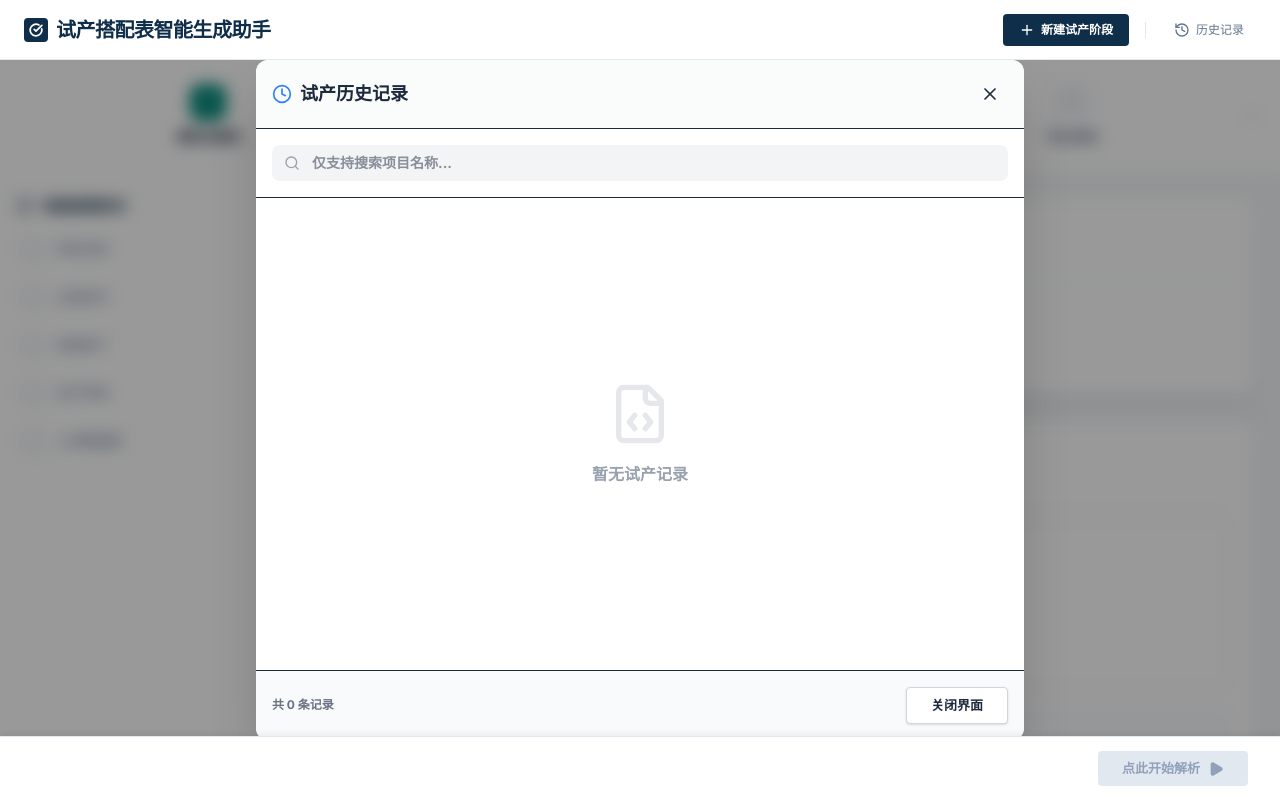
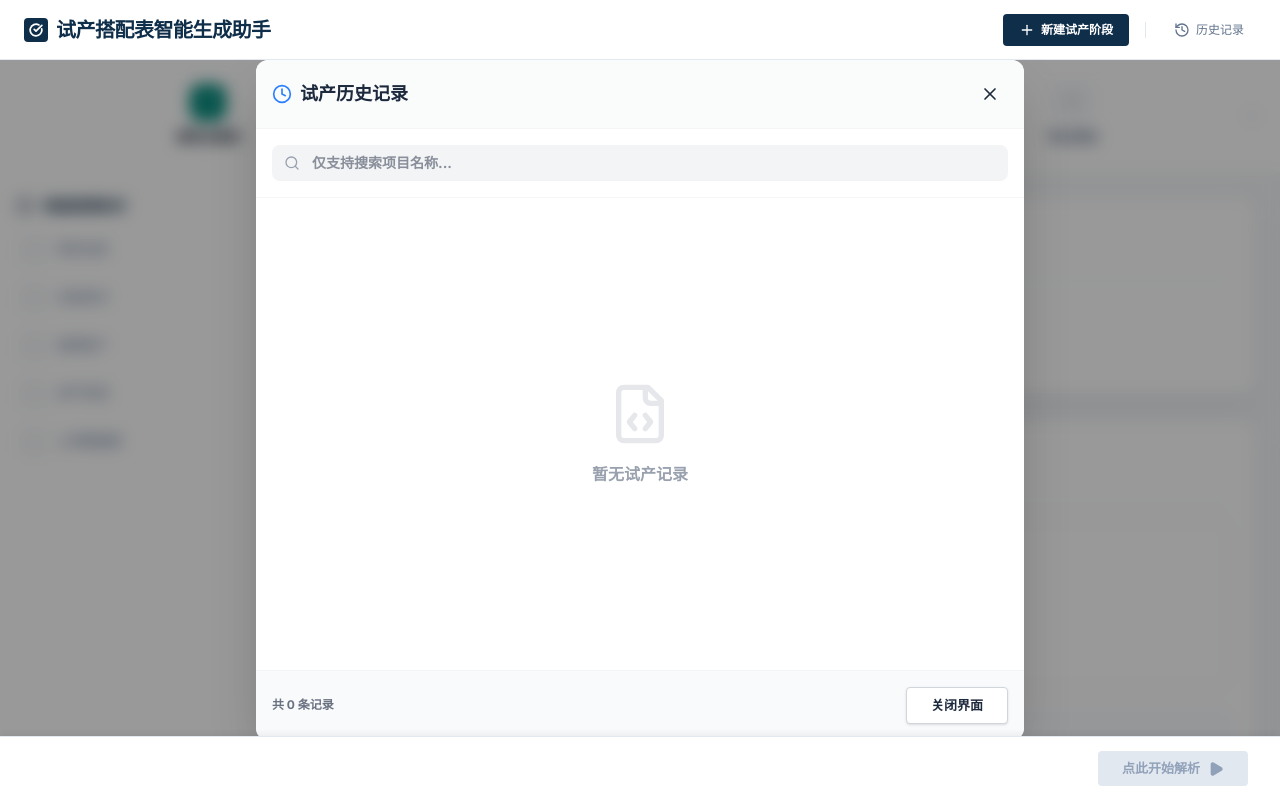
Before and after one commit to tengjiaozhai/trial-production, a React (Vite) app: page / in a window 1280 px wide. Both pictures are taken after a click on the button "历史记录". Built offline with nearby package versions, Linux system fonts and the light colour scheme.

Commit message:
fix: You话样式

```diff
--- a/index.html
+++ b/index.html
@@ -3,7 +3,7 @@
   <head>
     <meta charset="UTF-8" />
     <meta name="viewport" content="width=device-width, initial-scale=1.0" />
-    <title>My Google AI Studio App</title>
+    <title>试产搭配表智能生成助手</title>
   </head>
   <body>
     <div id="root"></div>
--- a/src/components/HistoryModal.tsx
+++ b/src/components/HistoryModal.tsx
@@ -52,7 +52,7 @@ export function HistoryModal({ isOpen, onClose, history, onLoad, onCopy, onDelet
             exit={{ opacity: 0, scale: 0.95, y: 20 }}
             className="fixed left-1/2 top-1/2 -translate-x-1/2 -translate-y-1/2 w-full max-w-3xl bg-white rounded-xl shadow-2xl z-[101] overflow-hidden flex flex-col h-[85vh]"
           >
-            <div className="flex items-center justify-between p-4 border-b bg-gray-50/80 backdrop-blur-md sticky top-0 z-10 shrink-0">
+            <div className="flex items-center justify-between p-4 border-b border-gray-100/70 bg-gray-50/80 backdrop-blur-md sticky top-0 z-10 shrink-0">
               <div className="flex items-center gap-2">
                 <Clock className="text-blue-500" size={20} />
                 <h2 className="text-lg font-bold">试产历史记录</h2>
@@ -62,7 +62,7 @@ export function HistoryModal({ isOpen, onClose, history, onLoad, onCopy, onDelet
               </button>
             </div>
 
-            <div className="p-4 border-b bg-white shrink-0">
+            <div className="p-4 border-b border-gray-100/70 bg-white shrink-0">
               <div className="relative">
                 <Search size={16} className="absolute left-3 top-1/2 -translate-y-1/2 text-gray-400" />
                 <input
@@ -159,7 +159,7 @@ export function HistoryModal({ isOpen, onClose, history, onLoad, onCopy, onDelet
               )}
             </div>
 
-            <div className="p-4 border-t bg-gray-50 flex justify-between items-center shrink-0">
+            <div className="p-4 border-t border-gray-100/70 bg-gray-50 flex justify-between items-center shrink-0">
               <div className="flex items-center gap-4">
                  <span className="text-[12px] text-gray-500 font-bold">
                    共 {filteredHistory.length} 条记录
--- a/src/components/TrialProductionTable.tsx
+++ b/src/components/TrialProductionTable.tsx
@@ -2,7 +2,7 @@ import React, { useRef, useState, useEffect, useCallback } from 'react';
 import { FIELD_GROUPS, FIELD_DEFS } from '@/src/constants';
 import { SKUData, FieldDefinition, StepId } from '@/src/types';
 import { cn } from '@/src/lib/utils';
-import { Trash2, Plus, GripVertical, ChevronDown, X, Copy, ClipboardPaste, Pencil } from 'lucide-react';
+import { Trash2, Plus, GripVertical, ChevronDown, X, Copy, ClipboardPaste } from 'lucide-react';
 import { listSupplyKeys } from '../lib/supplyProjection';
 import { buildStep5TableModel } from '../lib/step5TableModel';
 import type { Step5Row } from '../lib/step5TableModel';
@@ -424,11 +424,6 @@ function SortableRow({
                         readOnly={field.behavior === 'calc' || currentStep === 5}
                         disabled={currentStep === 5}
                       />
-                      {currentStep !== 5 && field.behavior !== 'calc' && (
-                        <div className="pr-2 text-slate-300 pointer-events-none">
-                          <Pencil size={12} />
-                        </div>
-                      )}
                     </>
                   )}
                 </div>
@@ -611,7 +606,7 @@ export function TrialProductionTable({
   const visibleFields = getVisibleFields();
   let basicInfoFields = visibleFields.filter(f => f.group === '基本信息');
   if (currentStep >= 3) {
-    const supplierRow = { id: '__supplier__', label: '供应商', group: '基本信息', behavior: 'manual' as const };
+    const supplierRow = { id: '__supplier__', label: '一供/二供', group: '基本信息', behavior: 'manual' as const };
     const orderIdx = basicInfoFields.findIndex(f => f.id === 'order_no');
     if (orderIdx >= 0) {
       basicInfoFields = [...basicInfoFields.slice(0, orderIdx + 1), supplierRow, ...basicInfoFields.slice(orderIdx + 1)];
@@ -808,7 +803,7 @@ export function TrialProductionTable({
           ref={topTableRef}
           onScroll={handleScroll('top')}
           style={{ height: BASIC_INFO_BLOCK_HEIGHT_PX }}
-          className="overflow-auto shrink-0 z-20 border-b-2 border-slate-300 shadow-sm min-w-0"
+          className="shrink-0 z-20 shadow-sm min-w-0 overflow-auto [scrollbar-width:none] [&::-webkit-scrollbar]:hidden"
         >
           <table className="text-sm border-separate border-spacing-0" style={tableStyle}>
             {renderColGroup()}
```
